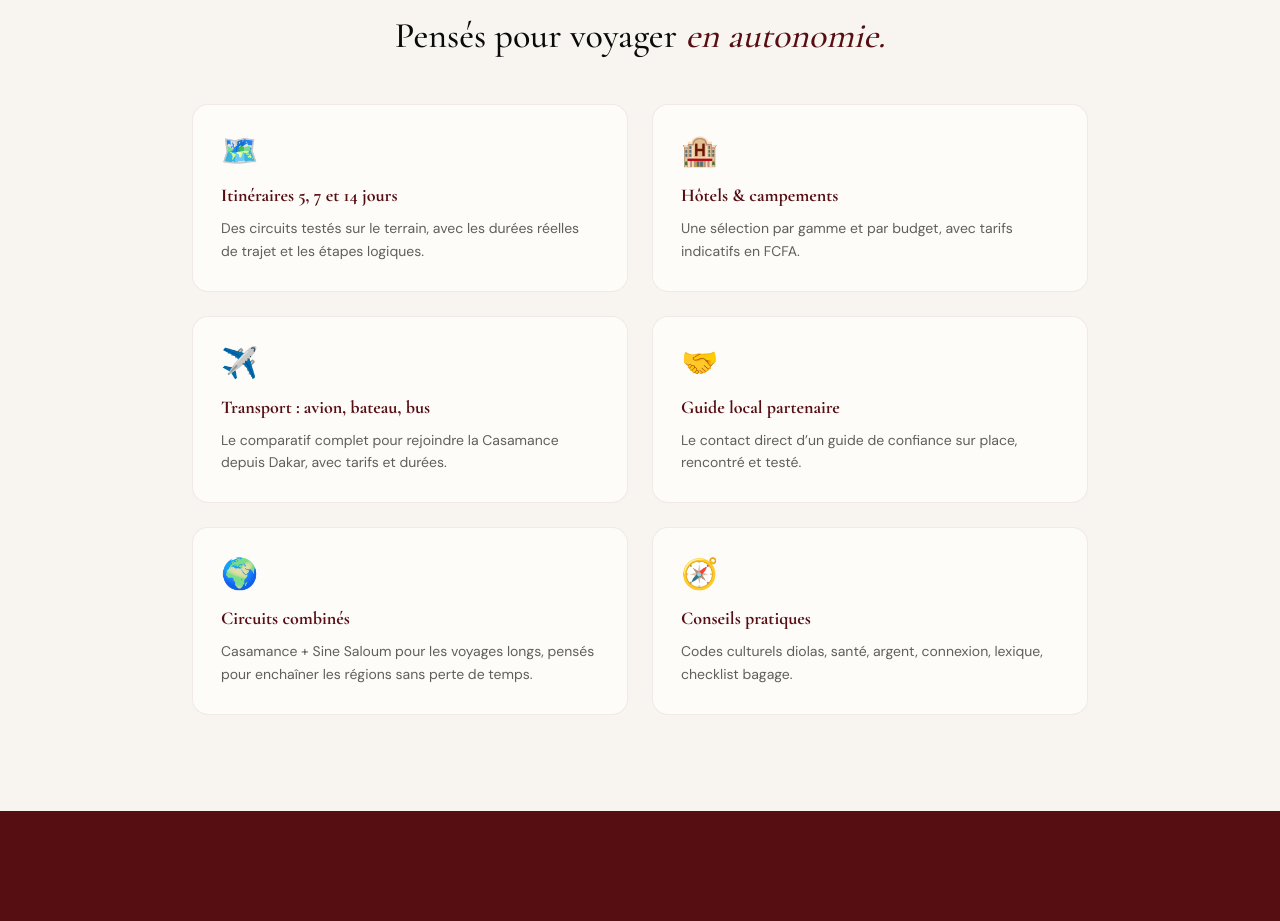
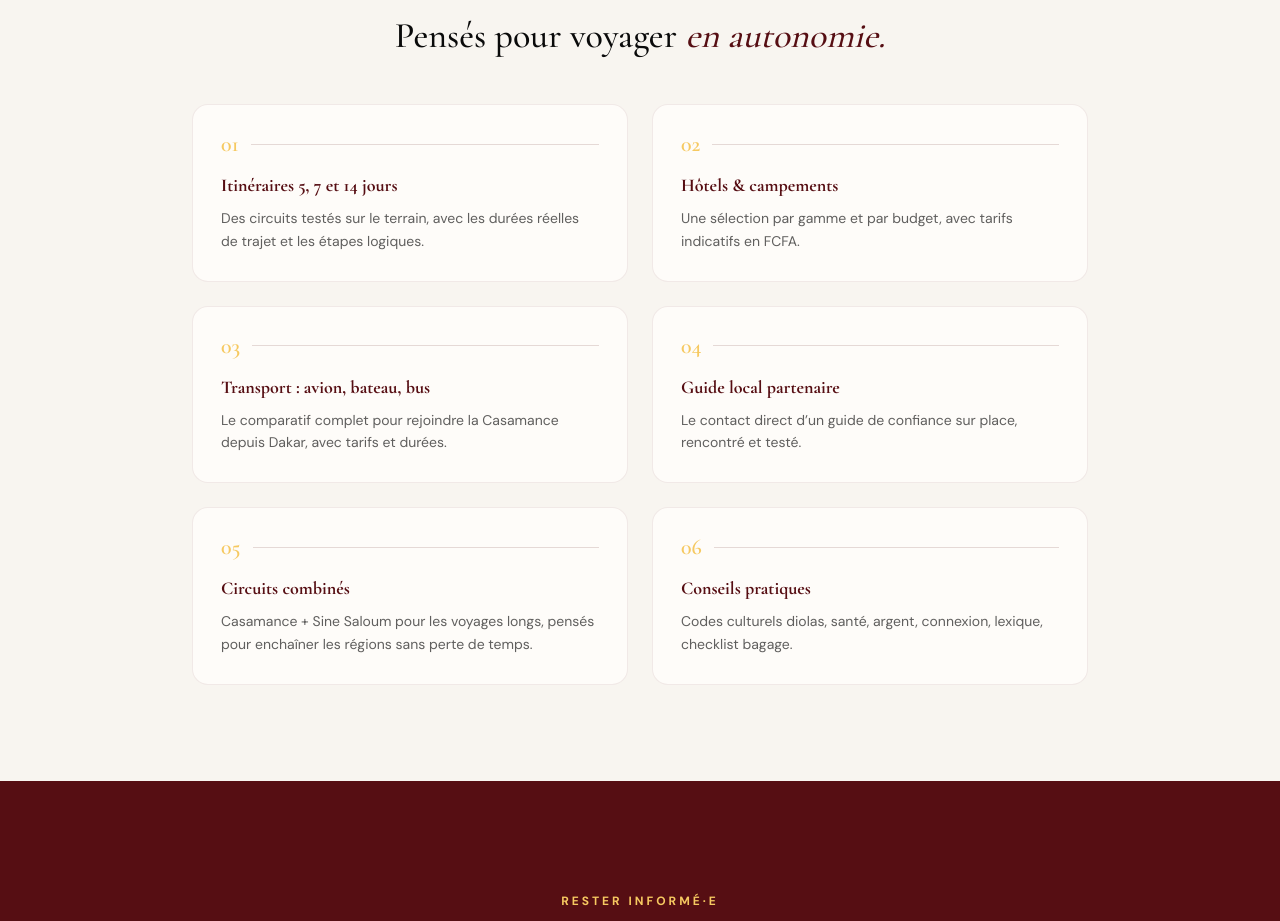
Before and after one commit to roselinediouma-debug/Roseline-ngom, a Next.js app: page /guides in a window 1280 px wide. Shown: the part 1046-1967 px from the top of the page. Built offline with nearby package versions, Linux system fonts and the light colour scheme; no server answers; the database is empty.

Commit message:
style(guides): remove emojis from teaser cards, use editorial numbering instead
Replace emoji icons (🗺️ 🏨 ✈️ 🤝 🌍 🧭) on Coming Soon teaser cards with numbered markers (01-06) in gold + thin bordeaux divider, consistent with guide sommaire style.

```diff
--- a/app/guides/page.tsx
+++ b/app/guides/page.tsx
@@ -117,42 +117,36 @@ export default function GuidesPage() {
             <div className="grid md:grid-cols-2 gap-6">
               {[
                 {
-                  icon: '🗺️',
                   title: 'Itinéraires 5, 7 et 14 jours',
                   text:
                     'Des circuits testés sur le terrain, avec les durées réelles de trajet et les étapes logiques.',
                 },
                 {
-                  icon: '🏨',
                   title: 'Hôtels & campements',
                   text:
                     'Une sélection par gamme et par budget, avec tarifs indicatifs en FCFA.',
                 },
                 {
-                  icon: '✈️',
                   title: 'Transport : avion, bateau, bus',
                   text:
                     'Le comparatif complet pour rejoindre la Casamance depuis Dakar, avec tarifs et durées.',
                 },
                 {
-                  icon: '🤝',
                   title: 'Guide local partenaire',
                   text:
                     'Le contact direct d’un guide de confiance sur place, rencontré et testé.',
                 },
                 {
-                  icon: '🌍',
                   title: 'Circuits combinés',
                   text:
                     'Casamance + Sine Saloum pour les voyages longs, pensés pour enchaîner les régions sans perte de temps.',
                 },
                 {
-                  icon: '🧭',
                   title: 'Conseils pratiques',
                   text:
                     'Codes culturels diolas, santé, argent, connexion, lexique, checklist bagage.',
                 },
-              ].map((item) => (
+              ].map((item, i) => (
                 <div
                   key={item.title}
                   className="rounded-2xl p-7"
@@ -161,7 +155,30 @@ export default function GuidesPage() {
                     border: '1px solid rgba(86,14,19,0.08)',
                   }}
                 >
-                  <div className="text-3xl mb-3">{item.icon}</div>
+                  <div
+                    className="mb-4 flex items-center gap-3"
+                    style={{
+                      fontFamily: "var(--font-cormorant), 'Cormorant Garamond', serif",
+                    }}
+                  >
+                    <span
+                      style={{
+                        fontSize: 22,
+                        fontWeight: 600,
+                        color: OR,
+                        lineHeight: 1,
+                      }}
+                    >
+                      {String(i + 1).padStart(2, '0')}
+                    </span>
+                    <span
+                      style={{
+                        flex: 1,
+                        height: 1,
+                        backgroundColor: 'rgba(86,14,19,0.15)',
+                      }}
+                    />
+                  </div>
                   <h3
                     className="text-lg font-bold mb-2"
                     style={{
```
